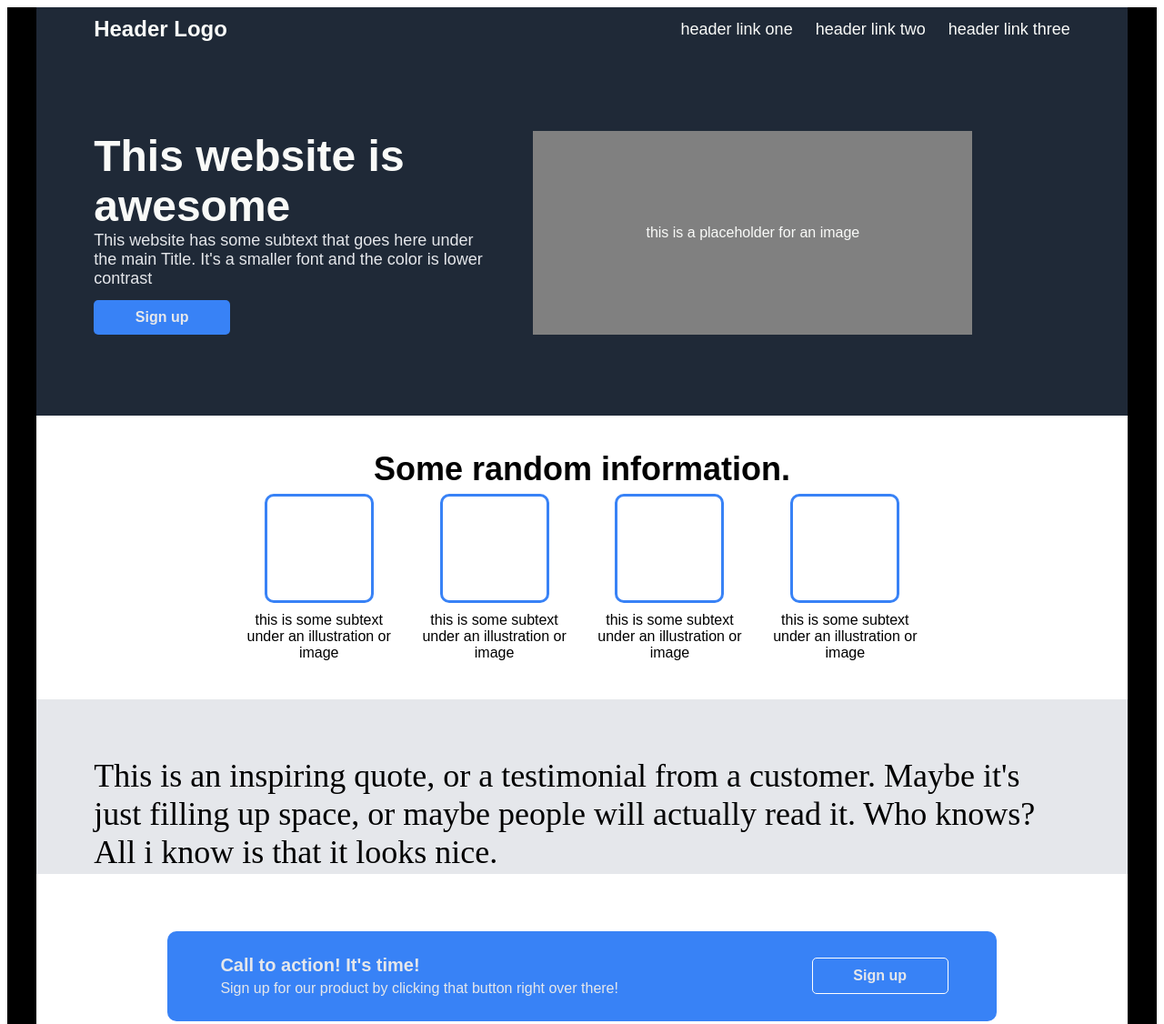
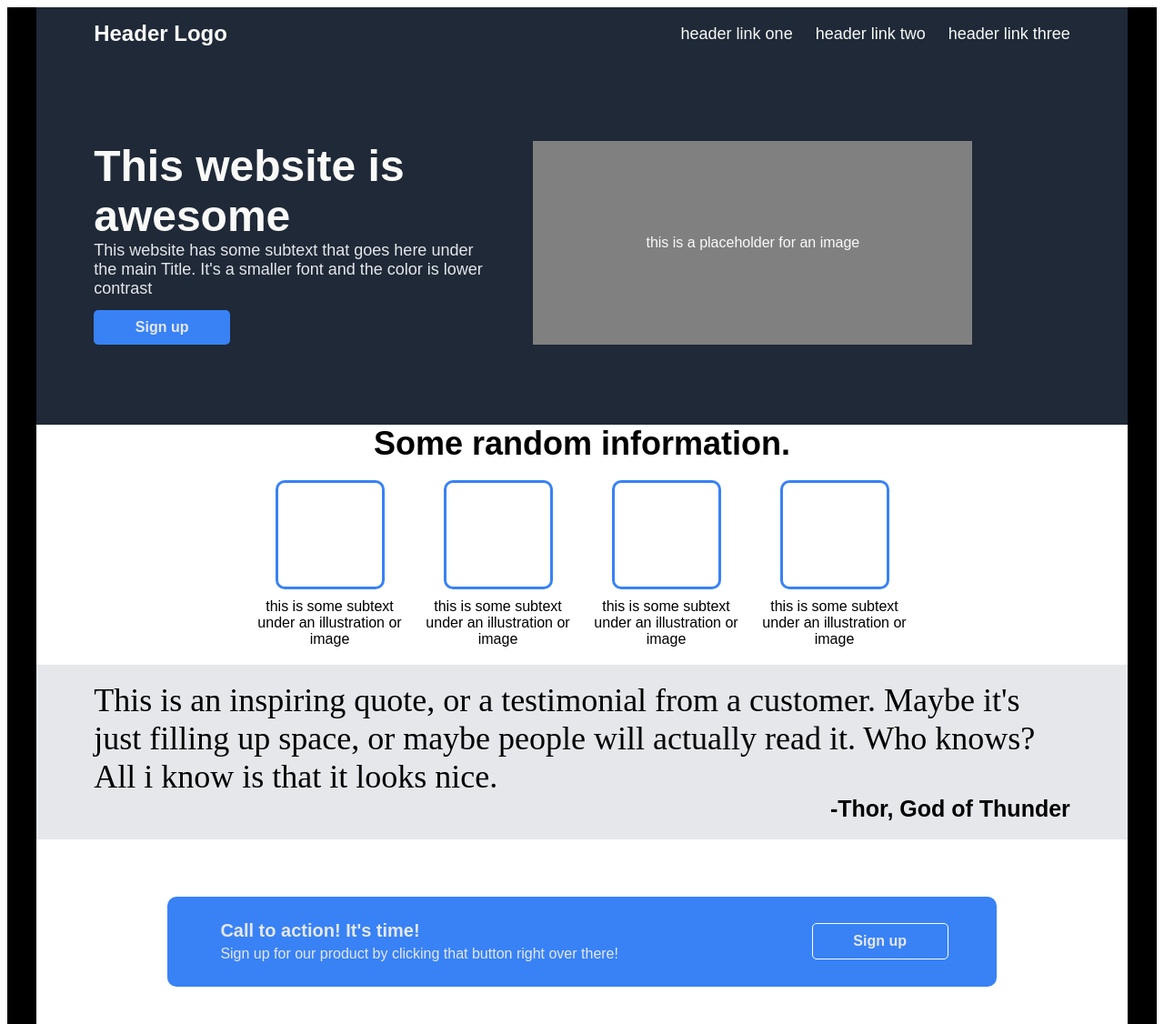
Before and after one commit to csiocc/firstproject, a plain HTML site: page index.html in a window 1280 px wide. Shown: the top 1126 px of the page at 91% size. Drawn offline with Linux system fonts and the light colour scheme.

Commit message:
minor style changes

```diff
--- a/styles.css
+++ b/styles.css
@@ -120,11 +120,7 @@ ul {
     align-items: center;
     justify-content: center;
     height:29vh;
-    padding-bottom: 7%;
-    padding-left: 5%;
-    padding-right: 5%;
     width:1200px;
-    gap:20px;
 }
 
 .c2header {
@@ -133,17 +129,13 @@ ul {
     justify-content: center;
     font-size: 36px;
     font-weight: 900;
-    padding-top: 3%;
-    padding-left: 5%;
-    padding-right: 5%;
     width:1200px;
 
 }
 .c2child2 {
-    margin-top:5%;
     display:flex;
+    align-items: center;
     justify-content:center;
-    gap:20px;
     width:70%;
 }
 
@@ -171,15 +163,14 @@ ul {
     background-color:#e5e7eb ;
     display:flex;
     flex-direction:column;
-    align-items: center;
-    justify-content: space-evenly;
+    justify-content: center;
     height:24vh;
     padding:5%;
     width:1200px;
 }
 
 .text3 {
-    display:flex;
+    align-self: center;
     font-family:"light italic";
     font-size: 36px;
 }
```
